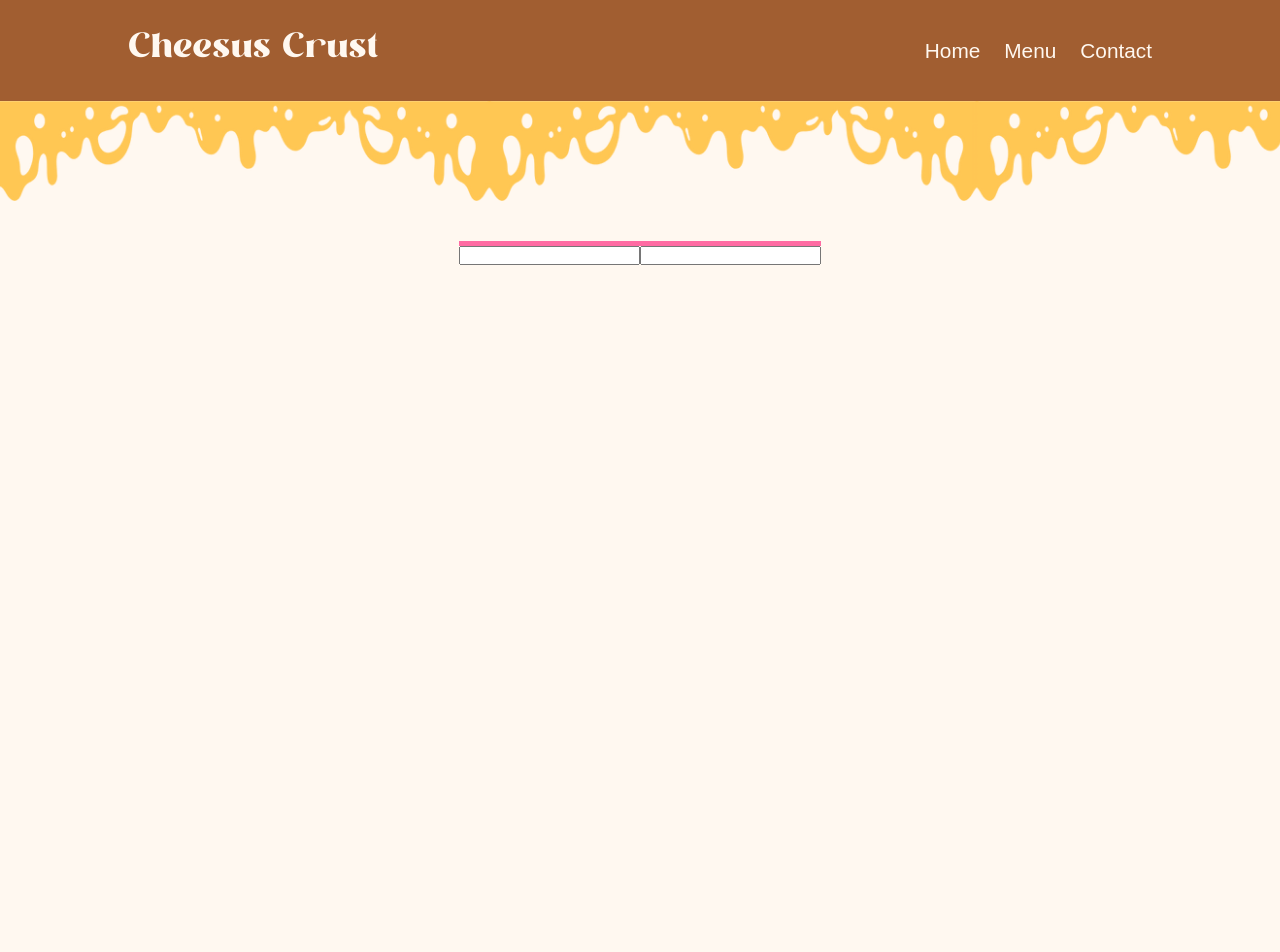
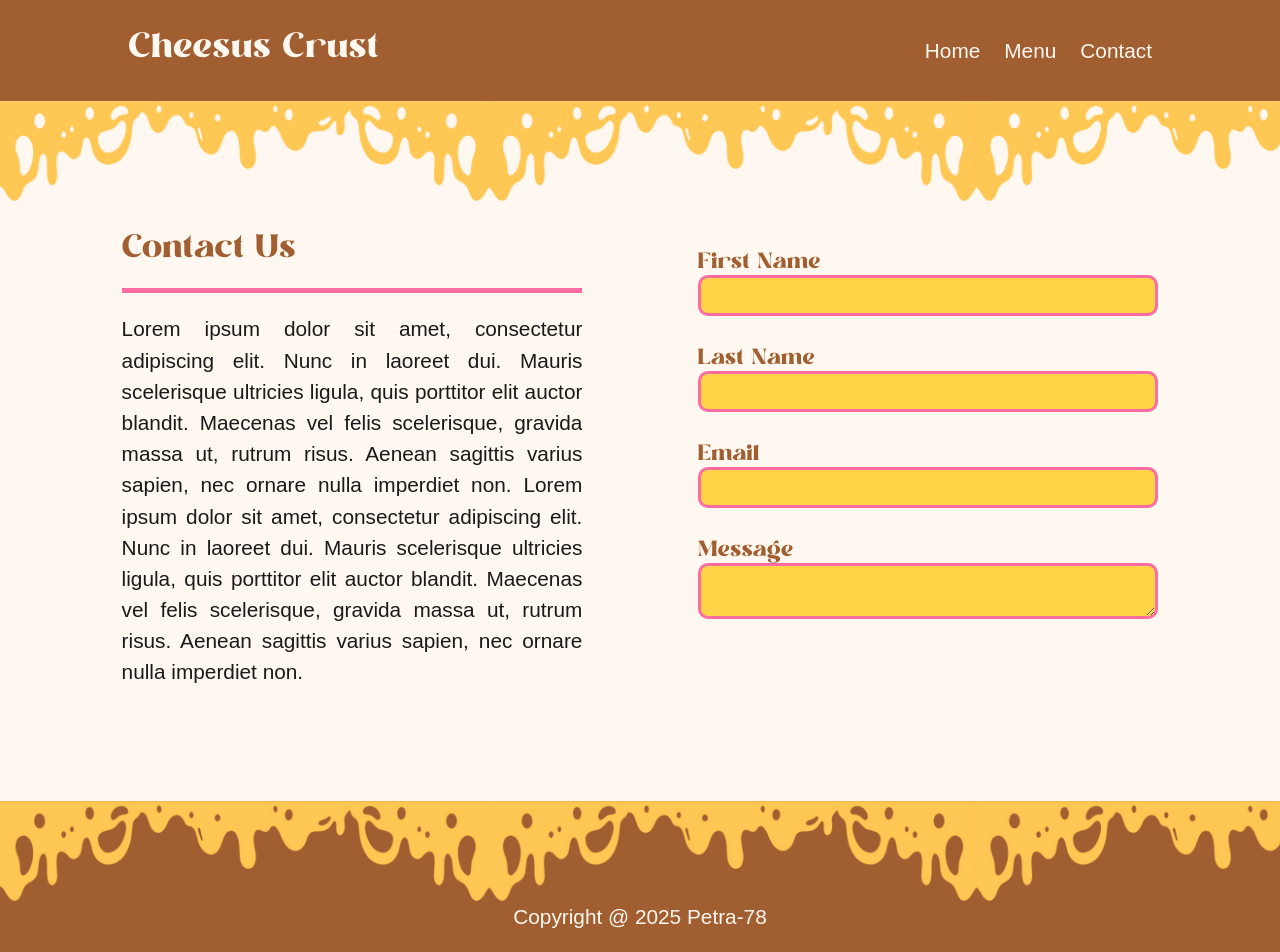
Before and after one commit to Petra-78/restaurant-page, a website built with webpack: page src/template.html in a window 1280 px wide. Before the commit the page ends 800 px from the top, so only its background shows below. Built offline with nearby package versions, Linux system fonts and the light colour scheme.

Commit message:
contact page finish

```diff
--- a/src/contact.css
+++ b/src/contact.css
@@ -1,6 +1,42 @@
+
 .contact-main {
     display: flex;
     flex-direction: column;
     justify-content: center;
     align-items: center;
+    padding-bottom: 100px;
 }
+
+.wrapper {
+    display: flex;
+    flex-direction: row;
+    justify-content: center;
+    align-items: center;
+}
+
+form {
+    display: flex;
+    flex-direction: column;
+}
+
+input, textarea {
+    padding: 10px 20px;
+    border: 3px solid var(--pink);
+    border-radius: 10px;
+    background-color: var(--yellow);
+    margin-bottom: 2rem;
+}
+
+label {
+    color: var(--brown);
+    font-size: 1.7rem;
+    font-family: "Brastika";
+}
+
+.contact-texts, .contact-form {
+    display: flex;
+    flex-direction: column;
+    width: 40%;
+    gap: 20px;
+    align-self: center;
+}
--- a/src/contact.js
+++ b/src/contact.js
@@ -21,21 +21,44 @@
     const contactHeader = document.createElement("h1")
     const contactPara = document.createElement("p")
 
+    contactHeader.textContent = "Contact Us"
+    contactPara.textContent = "Lorem ipsum dolor sit amet, consectetur adipiscing elit. Nunc in laoreet dui. Mauris scelerisque ultricies ligula, quis porttitor elit auctor blandit. Maecenas vel felis scelerisque, gravida massa ut, rutrum risus. Aenean sagittis varius sapien, nec ornare nulla imperdiet non. Lorem ipsum dolor sit amet, consectetur adipiscing elit. Nunc in laoreet dui. Mauris scelerisque ultricies ligula, quis porttitor elit auctor blandit. Maecenas vel felis scelerisque, gravida massa ut, rutrum risus. Aenean sagittis varius sapien, nec ornare nulla imperdiet non."
+
     //contactForm content
     const form = document.createElement("form")
 
     const firstNL = document.createElement("label")
+    const lastNL = document.createElement("label")
+    const emailL = document.createElement("label")
+    const messageL = document.createElement("label")
+
+
+    const lastNI = document.createElement("input")
     const firstNI = document.createElement("input")
-
-    const lastNL = document.createElement("label")
-    const lastNI = document.createElement("input")
+    const emailI = document.createElement("input")
+    const messageI = document.createElement("textarea")
 
     //label setters
     firstNL.setAttribute("for", "first-name")
+    lastNL.setAttribute("for", "last-name")
+    emailL.setAttribute("for", "email")
+    messageL.setAttribute("for", "message")
+
+    //labels textcontent
+    firstNL.textContent = "First Name"
+    lastNL.textContent = "Last Name"
+    emailL.textContent = "Email"
+    messageL.textContent = "Message"
 
     //input id and type setters
     firstNI.id = "first-name"
+    lastNL.id = "last-name"
+    emailL.id = "email"
+    messageL.id = "message"
+
     firstNI.type = "text"
+    lastNI.type = "text"
+    emailI.type = "email"
 
     //appending
     contactMain.appendChild(wrapper)
@@ -49,6 +72,11 @@
     form.appendChild(firstNI)
     form.appendChild(lastNL)
     form.appendChild(lastNI)
+    form.appendChild(emailL)
+    form.appendChild(emailI)
+    form.appendChild(messageL)
+    form.appendChild(messageI)
+
 
     contents.appendChild(contactMain);
 
--- a/src/home.css
+++ b/src/home.css
@@ -91,7 +91,7 @@
     height: 100px;
 }
 
-.cta {
+.cta, .wrapper {
     display: flex;
     justify-content: space-between;
     width: 90%;
@@ -197,18 +197,6 @@
 .check-menu {
     margin-bottom: 100px;
     margin-top: -50px;
-}
-
-footer {
-    display: flex;
-    flex-direction: column;
-    justify-content: center;
-    background-color: var(--brown);
-}
-footer > p {
-    align-self: center;
-    color: var(--white);
-    padding-bottom: 20px;
 }
 
 /*phone*/
--- a/src/home.js
+++ b/src/home.js
@@ -9,7 +9,7 @@
 const cta = document.createElement("div");
 const cards = document.createElement("div");
 const checkMenu = document.createElement("div");
-const footer = document.createElement("footer");
+
 
 //wrapper classes
 main.className = "main";
@@ -91,25 +91,13 @@
 menuBtn.textContent = "Check Menu"
 checkMenu.appendChild(menuBtn)
 
-//footer content
-const cheeseFooter = document.createElement("div")
-cheeseFooter.classList = "cheese"
-const copyright = document.createElement("p")
-copyright.textContent = "Copyright @ 2025 Petra-78"
-
-//footer add content
-footer.appendChild(cheeseFooter)
-footer.appendChild(copyright)
-
-//wrappers add to main
+ //wrappers add to main
 main.appendChild(cta);
 main.appendChild(cards);
 main.appendChild(checkMenu);
 
 contents.appendChild(cheese);
 contents.appendChild(main);
-contents.appendChild(footer);
-
 
 return {contents, main}
 })()
--- a/src/index.js
+++ b/src/index.js
@@ -9,12 +9,12 @@
 
 homeBtn.addEventListener("click", () => {
     MakeHomePage.main.style.display = "flex"
-    MakeFooter.footer.style.display = "flex"
     MakeContactPage.contactMain.style.display = "none"
 })
 
 contactBtn.addEventListener("click", () => {
     MakeContactPage.contactMain.style.display = "flex"
-    MakeFooter.footer.style.display = "flex"
     MakeHomePage.main.style.display = "none"
 })
+
+    MakeFooter.footer.style.display = "flex"
```
